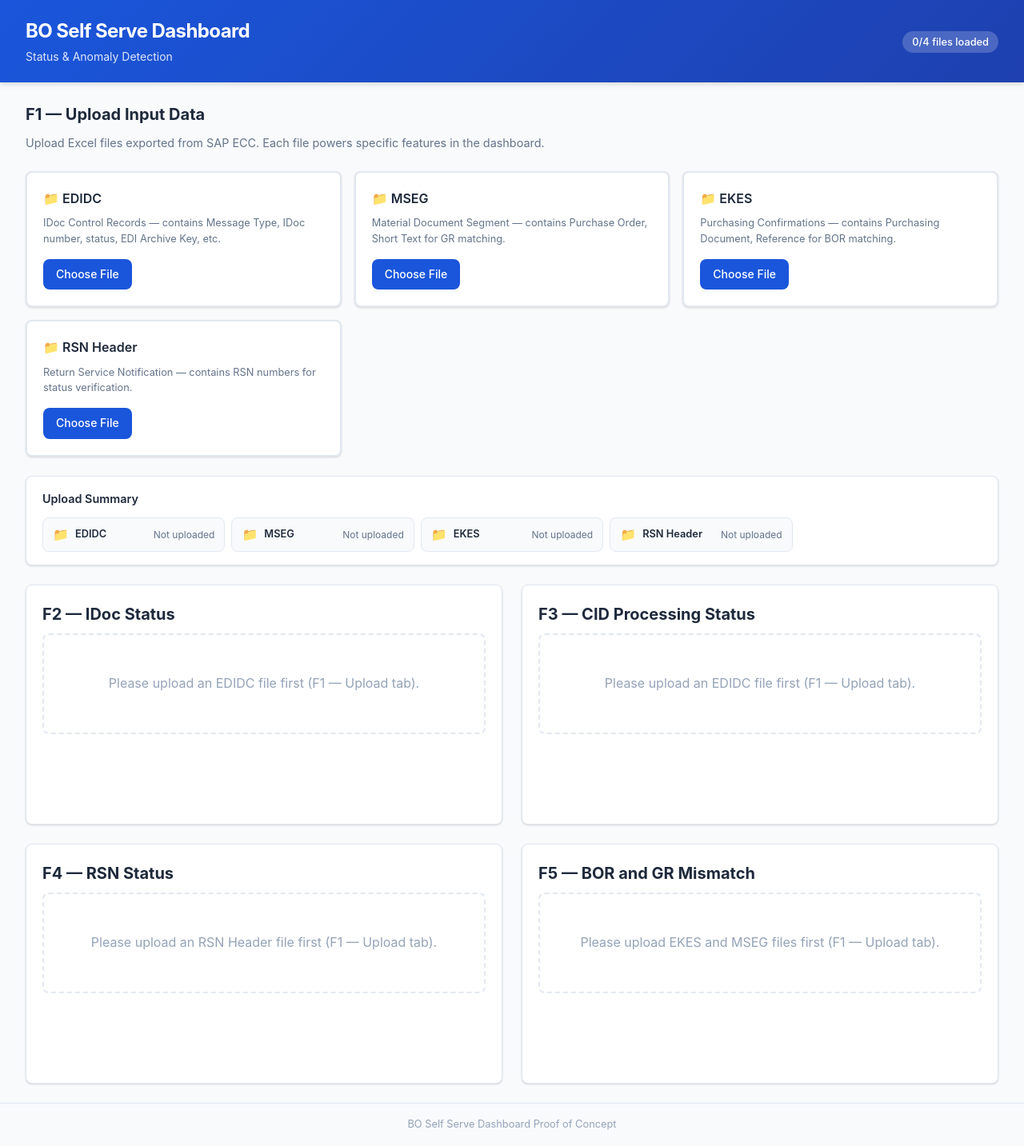
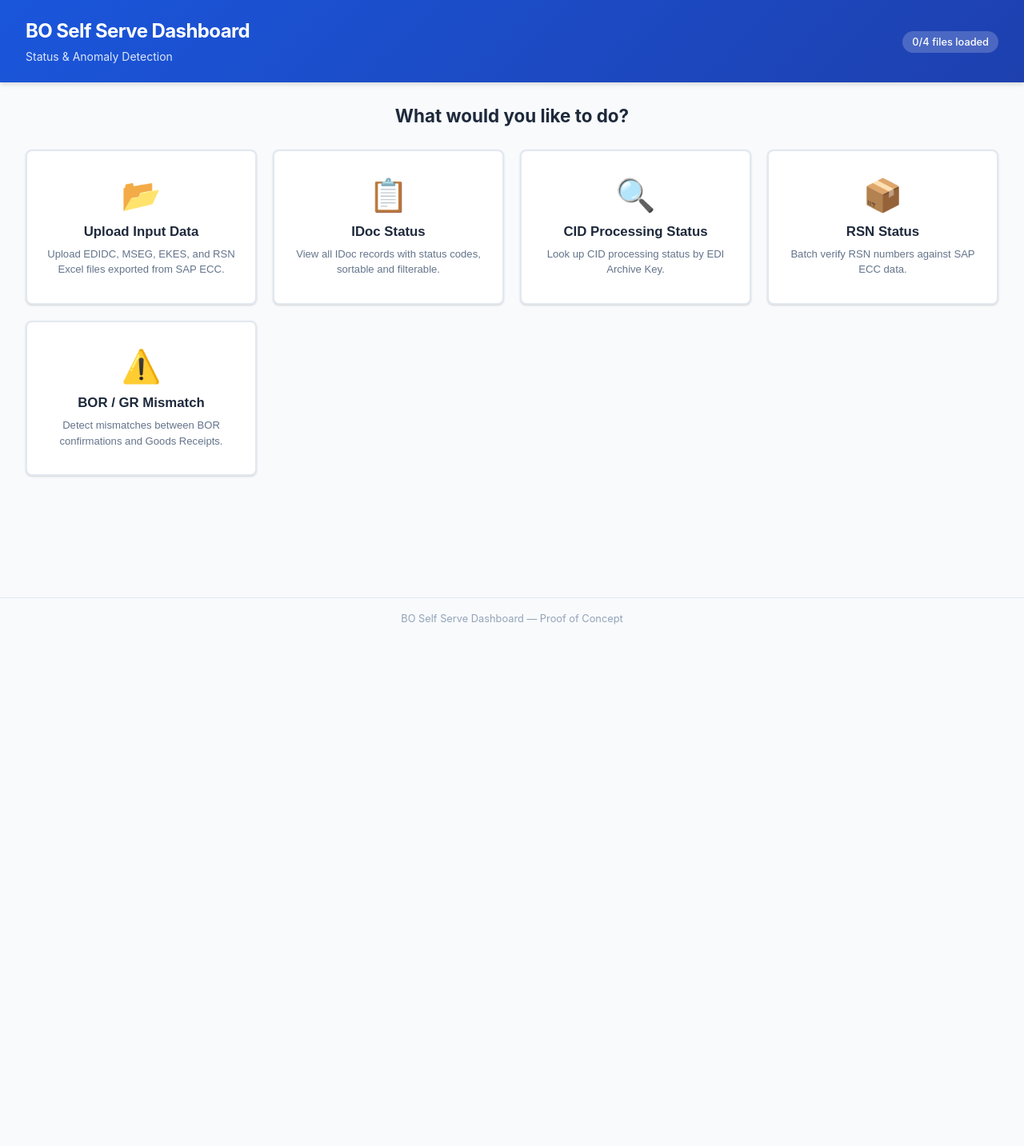
Before and after one commit to KICKASSRJ/bo-dashboard, a React (Vite) app: page / in a window 1280 px wide. Shown: the whole page at 80% size. After the commit the page ends 800 px from the top, so only its background shows below. Built offline with nearby package versions, Linux system fonts and the light colour scheme.

Commit message:
feat: landing dashboard with clickable cards, remove F1-F5 labels

```diff
--- a/src/App.css
+++ b/src/App.css
@@ -136,6 +136,81 @@ body {
   background: var(--surface);
   border-radius: var(--radius);
   border: 2px dashed var(--border);
+}
+
+/* Dashboard Home */
+.dashboard-home__title {
+  font-size: 1.4rem;
+  font-weight: 700;
+  margin-bottom: 1.5rem;
+  color: var(--text);
+  text-align: center;
+}
+
+.dashboard-home__grid {
+  display: grid;
+  grid-template-columns: repeat(auto-fill, minmax(260px, 1fr));
+  gap: 1.25rem;
+}
+
+.dashboard-home__card {
+  display: flex;
+  flex-direction: column;
+  align-items: center;
+  text-align: center;
+  background: var(--surface);
+  border: 2px solid var(--border);
+  border-radius: var(--radius);
+  padding: 2rem 1.5rem;
+  cursor: pointer;
+  transition: all 0.2s ease;
+  box-shadow: var(--shadow);
+}
+
+.dashboard-home__card:hover {
+  border-color: var(--primary);
+  box-shadow: var(--shadow-md);
+  transform: translateY(-2px);
+}
+
+.dashboard-home__icon {
+  font-size: 2.5rem;
+  margin-bottom: 0.75rem;
+}
+
+.dashboard-home__card-title {
+  font-size: 1.05rem;
+  font-weight: 600;
+  color: var(--text);
+  margin-bottom: 0.5rem;
+}
+
+.dashboard-home__card-desc {
+  font-size: 0.82rem;
+  color: var(--text-secondary);
+  line-height: 1.5;
+}
+
+/* Panel View */
+.panel-view {
+  display: flex;
+  flex-direction: column;
+  gap: 1rem;
+}
+
+.btn--back {
+  align-self: flex-start;
+  background: var(--surface);
+  color: var(--primary);
+  border: 2px solid var(--border);
+  padding: 0.5rem 1rem;
+  font-weight: 600;
+  cursor: pointer;
+}
+
+.btn--back:hover {
+  background: var(--primary-light);
+  border-color: var(--primary);
 }
 
 /* Dashboard Layout */
--- a/src/App.tsx
+++ b/src/App.tsx
@@ -7,7 +7,18 @@ import RsnStatus from './components/RsnStatus';
 import BorGrMismatch from './components/BorGrMismatch';
 import './App.css';
 
+type ActivePanel = null | 'upload' | 'idoc' | 'cid' | 'rsn' | 'bor-gr';
+
+const CARDS: { id: ActivePanel; icon: string; title: string; desc: string }[] = [
+  { id: 'upload', icon: '📂', title: 'Upload Input Data', desc: 'Upload EDIDC, MSEG, EKES, and RSN Excel files exported from SAP ECC.' },
+  { id: 'idoc', icon: '📋', title: 'IDoc Status', desc: 'View all IDoc records with status codes, sortable and filterable.' },
+  { id: 'cid', icon: '🔍', title: 'CID Processing Status', desc: 'Look up CID processing status by EDI Archive Key.' },
+  { id: 'rsn', icon: '📦', title: 'RSN Status', desc: 'Batch verify RSN numbers against SAP ECC data.' },
+  { id: 'bor-gr', icon: '⚠️', title: 'BOR / GR Mismatch', desc: 'Detect mismatches between BOR confirmations and Goods Receipts.' },
+];
+
 function App() {
+  const [activePanel, setActivePanel] = useState<ActivePanel>(null);
   const [files, setFiles] = useState<UploadedFiles>({
     edidc: null,
     mseg: null,
@@ -29,32 +40,40 @@ function App() {
         </div>
       </header>
 
-      <main className="main-content dashboard">
-        <section className="dashboard-section">
-          <FileUpload files={files} onFilesChange={setFiles} />
-        </section>
-
-        <div className="dashboard-grid">
-          <section className="dashboard-section dashboard-card">
-            <IdocStatus data={files.edidc} />
-          </section>
-
-          <section className="dashboard-section dashboard-card">
-            <CidStatus data={files.edidc} />
-          </section>
-
-          <section className="dashboard-section dashboard-card">
-            <RsnStatus data={files.rsn} />
-          </section>
-
-          <section className="dashboard-section dashboard-card">
-            <BorGrMismatch ekesData={files.ekes} msegData={files.mseg} />
-          </section>
-        </div>
+      <main className="main-content">
+        {activePanel === null ? (
+          <div className="dashboard-home">
+            <h2 className="dashboard-home__title">What would you like to do?</h2>
+            <div className="dashboard-home__grid">
+              {CARDS.map(card => (
+                <button
+                  key={card.id}
+                  className="dashboard-home__card"
+                  onClick={() => setActivePanel(card.id)}
+                >
+                  <span className="dashboard-home__icon">{card.icon}</span>
+                  <h3 className="dashboard-home__card-title">{card.title}</h3>
+                  <p className="dashboard-home__card-desc">{card.desc}</p>
+                </button>
+              ))}
+            </div>
+          </div>
+        ) : (
+          <div className="panel-view">
+            <button className="btn btn--back" onClick={() => setActivePanel(null)}>
+              ← Back to Dashboard
+            </button>
+            {activePanel === 'upload' && <FileUpload files={files} onFilesChange={setFiles} />}
+            {activePanel === 'idoc' && <IdocStatus data={files.edidc} />}
+            {activePanel === 'cid' && <CidStatus data={files.edidc} />}
+            {activePanel === 'rsn' && <RsnStatus data={files.rsn} />}
+            {activePanel === 'bor-gr' && <BorGrMismatch ekesData={files.ekes} msegData={files.mseg} />}
+          </div>
+        )}
       </main>
 
       <footer className="app-footer">
-        <p>BO Self Serve Dashboard  Proof of Concept</p>
+        <p>BO Self Serve Dashboard — Proof of Concept</p>
       </footer>
     </div>
   );
--- a/src/components/BorGrMismatch.tsx
+++ b/src/components/BorGrMismatch.tsx
@@ -110,9 +110,9 @@ export default function BorGrMismatch({ ekesData, msegData }: BorGrMismatchProps
     if (needsMseg) missing.push('MSEG');
     return (
       <div className="feature-panel">
-        <h2>F5 — BOR and GR Mismatch</h2>
+        <h2>BOR and GR Mismatch</h2>
         <p className="empty-state">
-          Please upload {missing.join(' and ')} file{missing.length > 1 ? 's' : ''} first (F1 — Upload tab).
+          Please upload {missing.join(' and ')} file{missing.length > 1 ? 's' : ''} first.
         </p>
       </div>
     );
@@ -120,7 +120,7 @@ export default function BorGrMismatch({ ekesData, msegData }: BorGrMismatchProps
 
   return (
     <div className="feature-panel">
-      <h2>F5 — BOR and GR Mismatch</h2>
+      <h2>BOR and GR Mismatch</h2>
       <p className="feature-description">
         Enter a BO (Purchasing Document) and PID to check for BOR/GR mismatches. The system searches EKES for BOR confirmation and MSEG for GR entry, flagging mismatches for F_ (Finished Goods) PIDs missing GR.
       </p>
--- a/src/components/CidStatus.tsx
+++ b/src/components/CidStatus.tsx
@@ -44,15 +44,15 @@ export default function CidStatus({ data }: CidStatusProps) {
   if (!data) {
     return (
       <div className="feature-panel">
-        <h2>F3 — CID Processing Status</h2>
-        <p className="empty-state">Please upload an EDIDC file first (F1 — Upload tab).</p>
+        <h2>CID Processing Status</h2>
+        <p className="empty-state">Please upload an EDIDC file first.</p>
       </div>
     );
   }
 
   return (
     <div className="feature-panel">
-      <h2>F3 — CID Processing Status</h2>
+      <h2>CID Processing Status</h2>
       <p className="feature-description">
         Enter a CID (EDI Archive Key) to look up its processing status. If multiple records exist for the same CID, all are displayed.
       </p>
--- a/src/components/FileUpload.tsx
+++ b/src/components/FileUpload.tsx
@@ -112,7 +112,7 @@ export default function FileUpload({ files, onFilesChange }: FileUploadProps) {
 
   return (
     <div className="feature-panel">
-      <h2>F1 — Upload Input Data</h2>
+      <h2>Upload Input Data</h2>
       <p className="feature-description">
         Upload Excel files exported from SAP ECC. Each file powers specific features in the dashboard.
       </p>
--- a/src/components/IdocStatus.tsx
+++ b/src/components/IdocStatus.tsx
@@ -52,15 +52,15 @@ export default function IdocStatus({ data }: IdocStatusProps) {
   if (!data) {
     return (
       <div className="feature-panel">
-        <h2>F2 — IDoc Status</h2>
-        <p className="empty-state">Please upload an EDIDC file first (F1 — Upload tab).</p>
+        <h2>IDoc Status</h2>
+        <p className="empty-state">Please upload an EDIDC file first.</p>
       </div>
     );
   }
 
   return (
     <div className="feature-panel">
-      <h2>F2 — IDoc Status</h2>
+      <h2>IDoc Status</h2>
       <p className="feature-description">
         All records from the uploaded EDIDC file. Click column headers to sort. Use the filter to search.
       </p>
--- a/src/components/RsnStatus.tsx
+++ b/src/components/RsnStatus.tsx
@@ -40,15 +40,15 @@ export default function RsnStatus({ data }: RsnStatusProps) {
   if (!data) {
     return (
       <div className="feature-panel">
-        <h2>F4 — RSN Status</h2>
-        <p className="empty-state">Please upload an RSN Header file first (F1 — Upload tab).</p>
+        <h2>RSN Status</h2>
+        <p className="empty-state">Please upload an RSN Header file first.</p>
       </div>
     );
   }
 
   return (
     <div className="feature-panel">
-      <h2>F4 — RSN Status</h2>
+      <h2>RSN Status</h2>
       <p className="feature-description">
         Enter one or more RSN values (comma-separated or one per line) to check their processing status in SAP ECC.
       </p>
```
